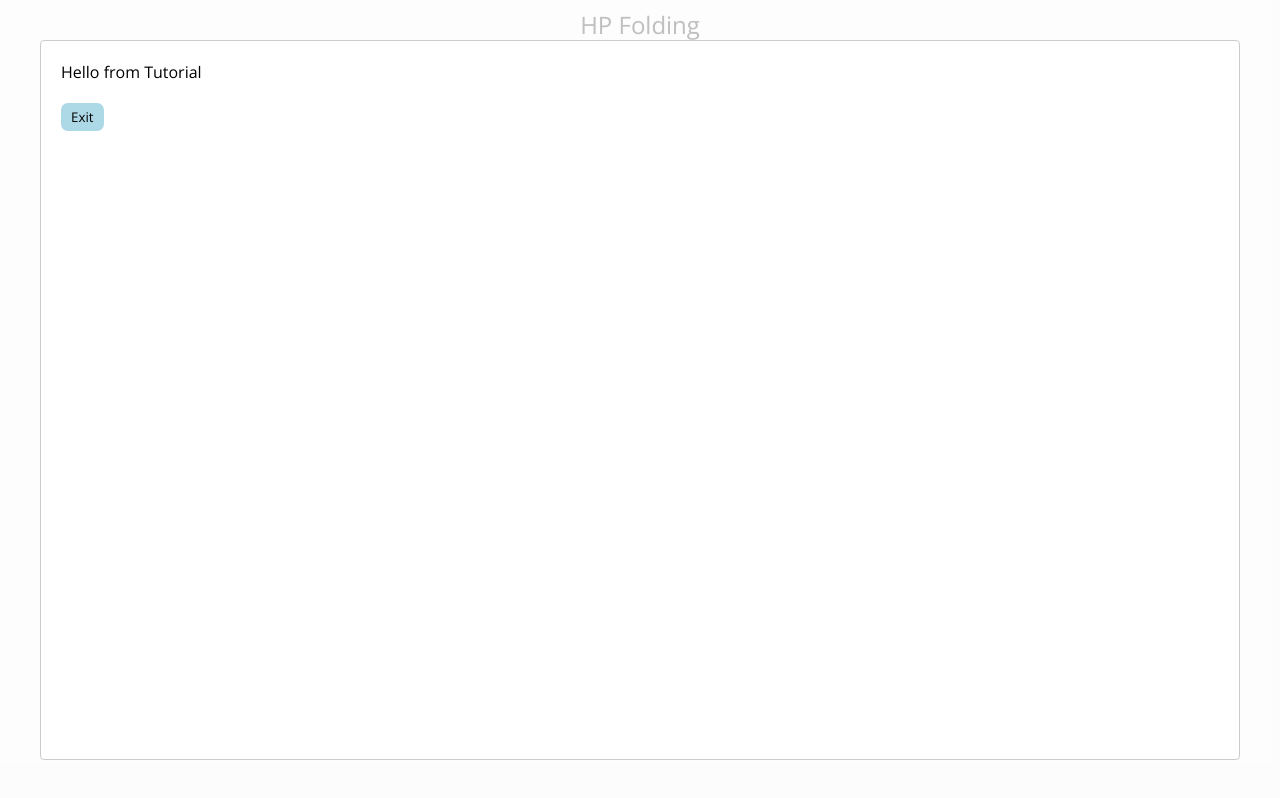
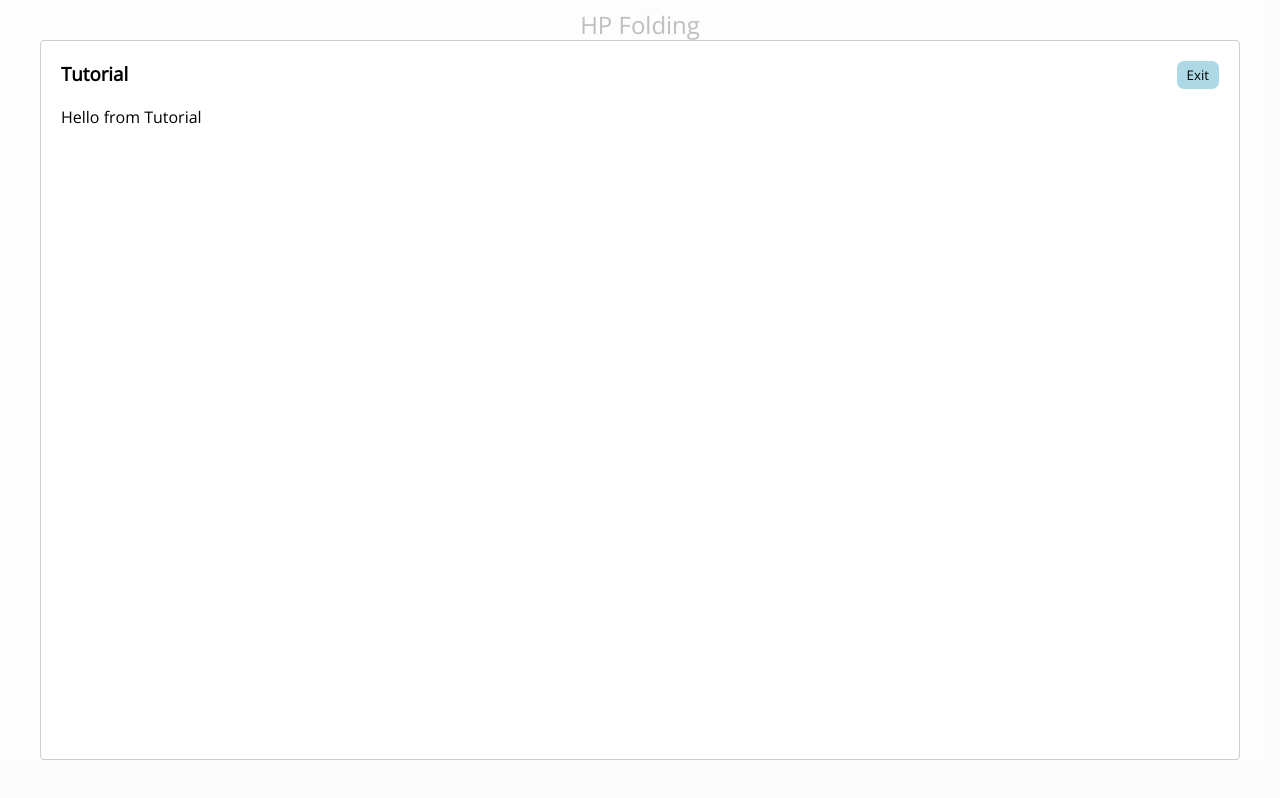
Before and after one commit to 3D-Circle/in-fold-we-trust, a React (Create React App) app in the folder in-fold-we-trust/: page / in a window 1280 px wide. Both pictures are taken after a click on the button "Tutorial". Built offline with nearby package versions, Linux system fonts and the light colour scheme.

Commit message:
Setup custom amino string input
#7

```diff
--- a/in-fold-we-trust/src/App.css
+++ b/in-fold-we-trust/src/App.css
@@ -51,13 +51,24 @@ div#menu {
 /* ----------
    modals
 */
-.modal-wrapper > button {
-    display: block;
-    margin-top:20px;
+.ReactModal__Overlay {
+    z-index: 10;
 }
 
-.ReactModal__Overlay {
-    z-index: 10;
+.modal-title {
+    margin-bottom: 20px;
+}
+
+.modal-title > h3 {
+    display: inline;
+}
+
+.modal-title > button {
+    float: right;
+}
+
+.modal-content > button {
+    margin: 10px;
 }
 
 
--- a/in-fold-we-trust/src/App.js
+++ b/in-fold-we-trust/src/App.js
@@ -37,6 +37,7 @@ class App extends Component {
     }
 }
 
+
 class Menu extends Component {
     constructor() {
         super();
@@ -71,12 +72,32 @@ class Menu extends Component {
 }
 
 
+class ModalTemplate extends Component {
+    render() {
+        return <div className="modal-wrapper">
+            <div className="modal-title">
+                <h3>{this.props.title}</h3>
+                <button onClick={this.props.closingCallback}>Exit</button>
+            </div>
+
+            <div className="modal-content">
+                {this.props.children}
+            </div>
+        </div>;
+    }
+}
+
+ModalTemplate.propTypes = {
+    title: PropTypes.string.isRequired,
+    closingCallback: PropTypes.func.isRequired
+};
+
+
 class Tutorial extends Component {
     render() {
-        return <div className="modal-wrapper">
-            Hello from Tutorial
-            <button onClick={this.props.closingCallback}>Exit</button>
-        </div>;
+        return <ModalTemplate title="Tutorial" closingCallback={this.props.closingCallback}>
+                Hello from Tutorial
+        </ModalTemplate>
     }
 }
 
@@ -87,16 +108,117 @@ Tutorial.propTypes = {
 
 class Explanation extends Component {
     render() {
-        return <div className="modal-wrapper">
-            Hello from Explanation
-            <button onClick={this.props.closingCallback}>Exit</button>
-        </div>;
+        return <ModalTemplate title={"Explanation"} closingCallback={this.props.closingCallback}>
+                Hello from Explanation
+        </ModalTemplate>
     }
 }
 
 Explanation.propTypes = {
     closingCallback: PropTypes.func.isRequired
 };
+
+
+class Options extends Component {
+    constructor() {
+        super();
+        this.selectCallback = this.selectCallback.bind(this);
+        this.toggleCustomStringModal = this.toggleCustomStringModal.bind(this);
+        this.selectOnClick = this.selectOnClick.bind(this);
+        this.state = {
+            customAminoStringInputOpen: false
+        }
+    }
+
+    selectOnClick(event) {
+        if (event.detail === 0) {
+            // this.toggleCustomStringModal(true);
+            this.selectCallback(event)
+        }
+    }
+
+    selectCallback(event) {
+        let newAminoString = event.target.value;
+        if (newAminoString === "custom") {
+            this.toggleCustomStringModal(true);
+        } else {
+            this.props.changeAminoStringCallback(newAminoString, this.props.aminoConfigs.get(newAminoString));
+        }
+    }
+
+    toggleCustomStringModal(isOpen) {
+        this.setState(update(this.state, {
+            customAminoStringInputOpen: {$set: isOpen},
+        }))
+    }
+
+    render() {
+        let closingCallback = () => this.toggleCustomStringModal(false);
+        return (
+            <div id="options">
+
+                <ReactModal isOpen={this.state.customAminoStringInputOpen} onRequestClose={closingCallback}>
+                    <CustomAminoStringInputModal closingCallback={closingCallback}
+                                                 changeAminoStringCallback={this.props.changeAminoStringCallback}/>
+                </ReactModal>
+
+                <button onClick={() => this.props.resetCallback(undefined, "previous")}>Reset Configuration</button>
+
+                <select name="aminoStringSelect" id="aminoStringSelect"
+                        onClick={this.selectOnClick}>
+                    {Array.from(this.props.aminoConfigs.entries()).map(
+                        ([aminoString, stability], ind) =>
+                            <option value={aminoString} key={ind}>Level {ind + 1} ({aminoString})</option>
+                    )}
+                    <option value="custom">Custom input</option>
+                </select>
+
+            </div>
+        );
+    }
+}
+
+Options.propTypes = {
+    resetCallback: PropTypes.func.isRequired,
+    changeAminoStringCallback: PropTypes.func.isRequired,
+    aminoConfigs: PropTypes.object.isRequired
+};
+
+
+class CustomAminoStringInputModal extends Component {
+    constructor() {
+        super();
+        this.onInputEdit = this.onInputEdit.bind(this);
+        this.state = {
+            customInput: ""
+        }
+    }
+
+    onInputEdit(e) {
+        this.setState(update(this.state, {
+            customInput: {$set: e.target.value}
+        }))
+    }
+
+    render() {
+        let buttonOnClick = () => {
+            this.props.changeAminoStringCallback(this.state.customInput);
+            this.props.closingCallback();
+        };
+        return <ModalTemplate title={"Custom Input"} closingCallback={this.props.closingCallback}>
+            <input type="text" value={this.state.customInput} onChange={this.onInputEdit}/>
+            <button onClick={buttonOnClick}>
+                Validate
+            </button>
+        </ModalTemplate>
+    }
+}
+
+CustomAminoStringInputModal.propTypes = {
+    closingCallback: PropTypes.func.isRequired,
+    changeAminoStringCallback: PropTypes.func.isRequired
+};
+
 
 
 class FoldingBoard extends Component {
@@ -146,7 +268,7 @@ class FoldingBoard extends Component {
             aminoCoordMap: {$set: r[0]},
             grid: {$set: r[1]},
             gridSize: {$set: r[1].length},
-            optimalScore: {$set: optimalScore}
+            optimalScore: {$set: optimalScore === "previous" ? this.state.optimalScore : optimalScore}
         }))
     }
 
@@ -312,7 +434,7 @@ class FoldingBoard extends Component {
         };
         let aminoConfigs = new Map([
             ["HPHHPPHP", -2],
-            ["PHHHHPPPPPPHHHHHHH", -5]
+            ["PHHHHPPPPPPHHHHHHH", -6]
         ]);
         return <div id="board-wrapper" style={dynamicStyle}>
             <Options resetCallback={this.resetConfig}
@@ -322,49 +444,14 @@ class FoldingBoard extends Component {
             <div id="scorebox">
                 Current energy score: {this.state.score > 0 ? -this.state.score : this.state.score}
                 <br/>
-                {this.state.optimalScore !== null ?
-                    <span>Maximum energy score: {this.state.optimalScore}</span> : null}
-                </div>
-            {/* TODO find a better name */}
+                {this.state.optimalScore !== null ? <span>Maximum energy score: {this.state.optimalScore}</span> : null}
+            </div>
         </div>;
     }
 }
 
 FoldingBoard.propTypes = {
     // aminoString: PropTypes.string.isRequired
-};
-
-
-class Options extends Component {
-    constructor() {
-        super();
-        this.selectCallback = this.selectCallback.bind(this);
-    }
-
-    selectCallback(event) {
-        let newAminoString = event.target.value;
-        this.props.changeAminoStringCallback(newAminoString, this.props.aminoConfigs.get(newAminoString));
-    }
-
-    render() {
-        return (
-            <div id="options">
-                <button onClick={() => this.props.resetCallback(undefined)}>Reset Configuration</button>
-                <select name="aminoStringSelect" id="aminoStringSelect" onChange={this.selectCallback}>
-                    {Array.from(this.props.aminoConfigs.entries()).map(
-                        ([aminoString, stability], ind) =>
-                            <option value={aminoString} key={ind}>Level {ind + 1} ({aminoString})</option>
-                    )}
-                </select>
-            </div>
-        );
-    }
-}
-
-Options.propTypes = {
-    resetCallback: PropTypes.func.isRequired,
-    changeAminoStringCallback: PropTypes.func.isRequired,
-    aminoConfigs: PropTypes.object.isRequired
 };
 
 
```
